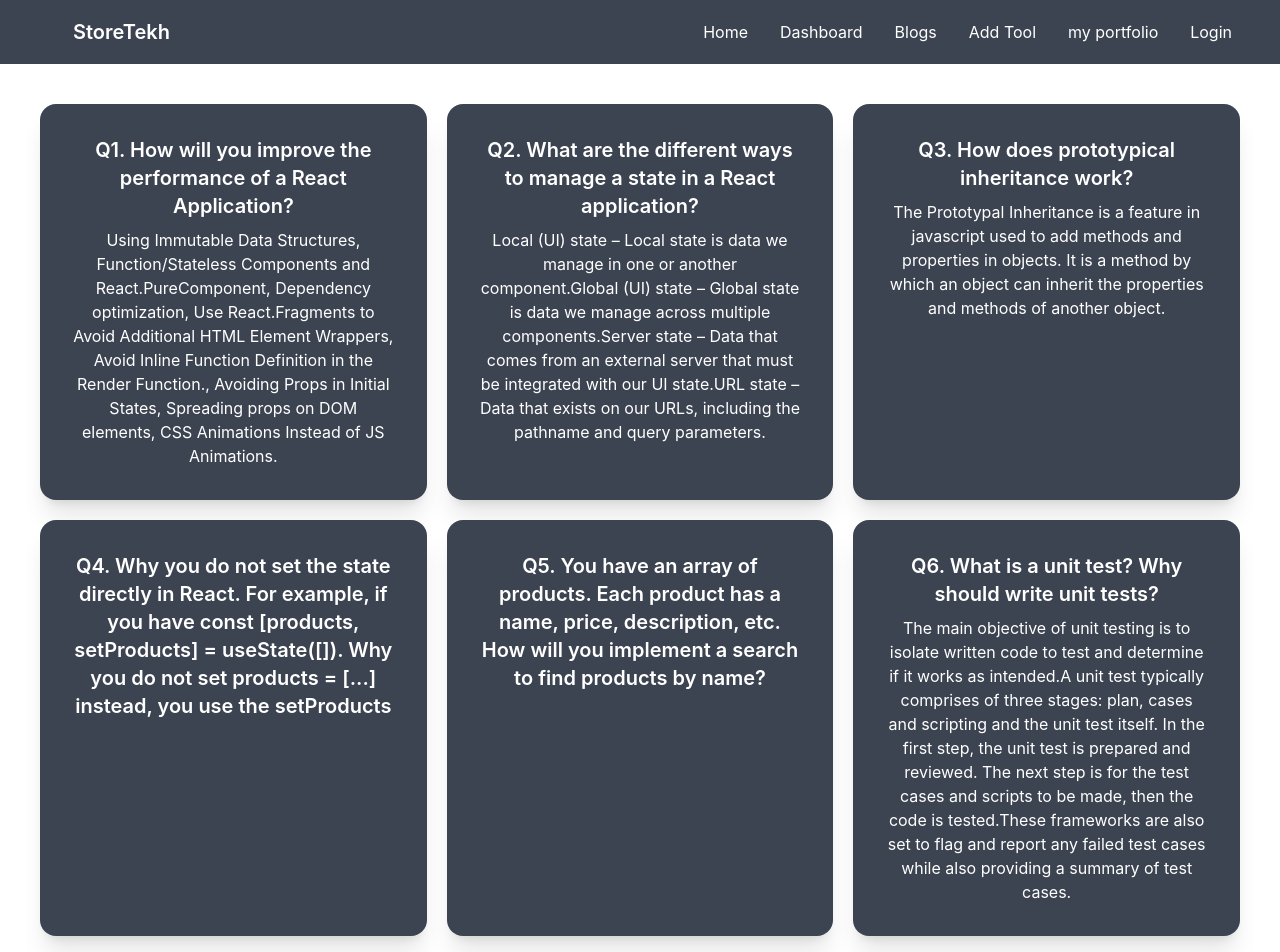
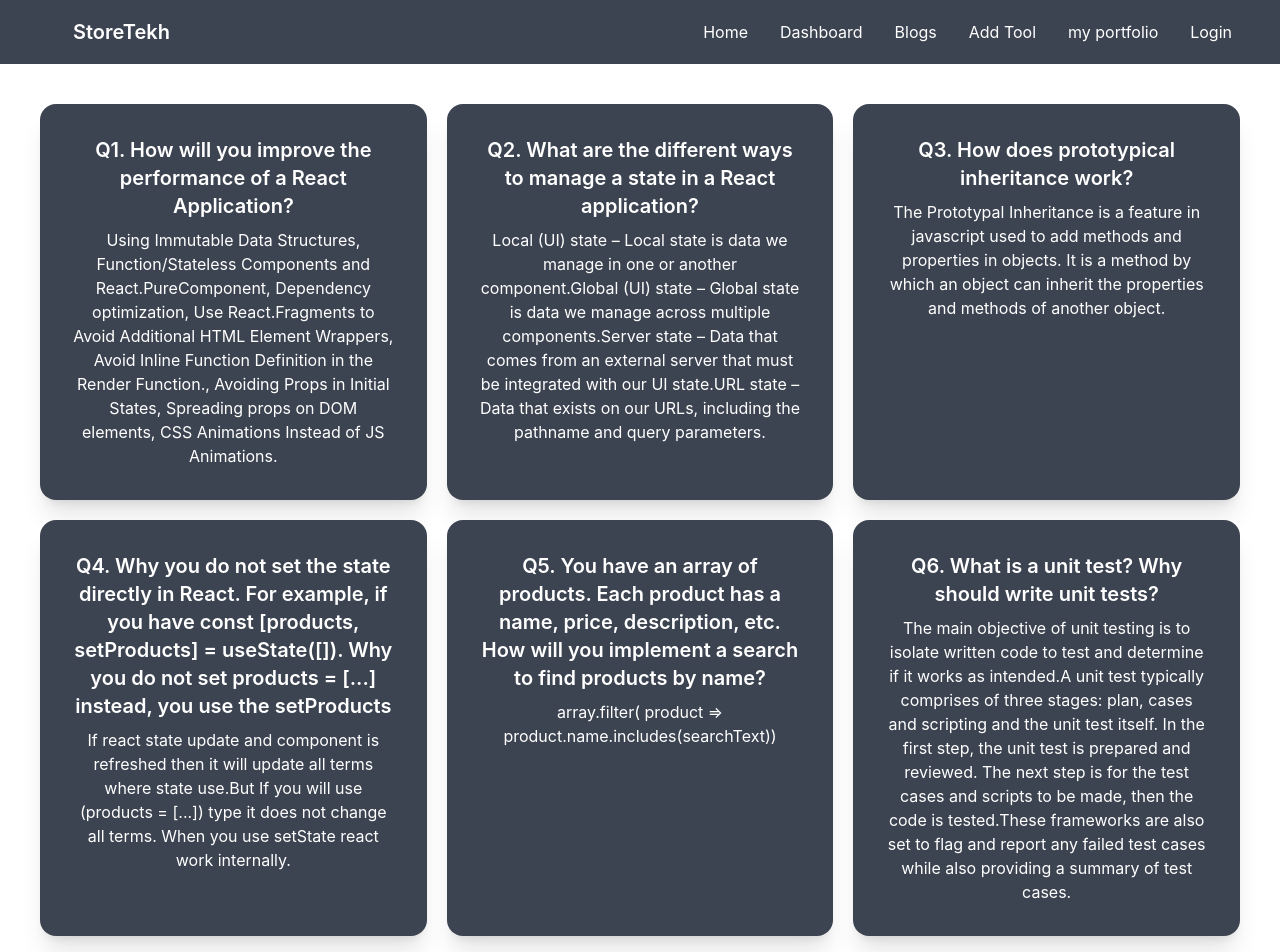
Before and after one commit to araf78/StoreTekh-client-side, a React (Create React App) app: page /blogs in a window 1280 px wide. Shown: the top 952 px of the page. Built offline with nearby package versions, Linux system fonts and the light colour scheme; no server answers.

Commit message:
add blogs question

```diff
--- a/src/Pages/Blogs/Blogs.js
+++ b/src/Pages/Blogs/Blogs.js
@@ -24,13 +24,13 @@ const Blogs = () => {
       <div className="card  bg-base-100 shadow-xl bg-neutral text-white">
         <div className="card-body">
           <h2 className="card-title">Q4. Why you do not set the state directly in React. For example, if you have const [products, setProducts] = useState([]). Why you do not set products = [...] instead, you use the setProducts</h2>
-          <p> </p>
+          <p>If react state update and component is refreshed then it will update all terms where state use.But If you will use (products = [...]) type it does not change all terms. When you use setState react work internally.  </p>
         </div>
       </div>
       <div className="card  bg-base-100 shadow-xl bg-neutral text-white">
         <div className="card-body">
           <h2 className="card-title">Q5. You have an array of products. Each product has a name, price, description, etc. How will you implement a search to find products by name?</h2>
-          <p> </p>
+          <p> array.filter( product => product.name.includes(searchText)) </p>
         </div>
       </div>
       <div className="card  bg-base-100 shadow-xl bg-neutral text-white">
```
